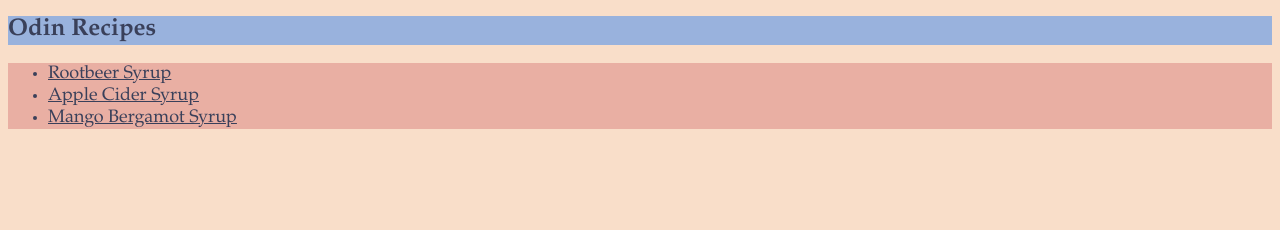
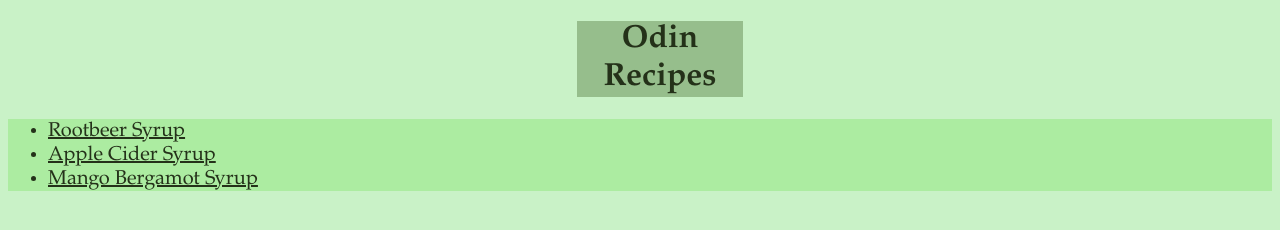
Before and after one commit to IcedPasta/odin-recipes, a plain HTML site: page index.html in a window 1280 px wide. Drawn offline with Linux system fonts and the light colour scheme.

Commit message:
update colors and define margins/padding

```diff
--- a/style.css
+++ b/style.css
@@ -1,6 +1,6 @@
 * {
-    background-color: #F9DEC9;
-    color: #3A405A;
+    background-color: #c9f2c7;
+    color: #243119;
     font-family: Garamond, serif, Arial;
 }
 
@@ -9,13 +9,30 @@ p {
 }
 
 .title {
-    background-color: #99b2dd;
-    font-size: x-large;
+    box-sizing: content-box;
+    background-color: #96be8c;
+    font-size: 32px;
+    width: 10%;
+    margin-left: 45%;
+    padding-left: 20px;
+    padding-right: 20px;
+    text-align: center;
+}
+
+div {
+    box-sizing: border-box;
+    background-color: #aceca1;
+    width: 20%;
+    margin-left: 40%;
+    padding-left: 10px;
+    padding-right: 10px;
+    padding-top: 5px;
+    padding-bottom: 5px;
 }
 
 ul, li, a {
-    background-color: #e9afa3;
-    font-size: large;
+    font-size: 20px;
+    background-color: #aceca1;
 }
 
 .header {
```
